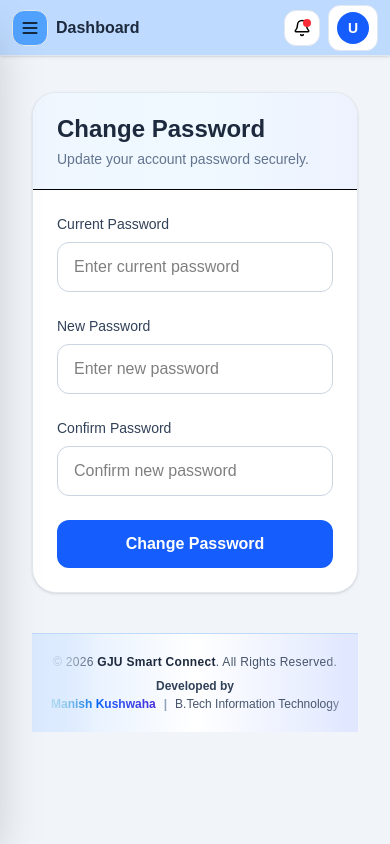
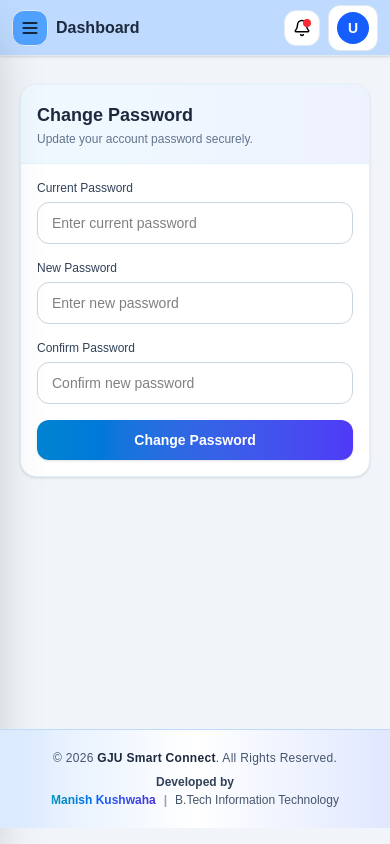
Before and after one commit to mkmanishcse-cell/gju-smart-connect, a Next.js app: page /students/change-password in a window 390 px wide. Built offline with nearby package versions, Linux system fonts and the light colour scheme; no server answers.

Commit message:
fixed students module

```diff
--- a/app/students/change-password/page.tsx
+++ b/app/students/change-password/page.tsx
@@ -177,32 +177,33 @@ export default function ChangePasswordPage() {
 
   return (
 
-    <main className="mx-auto max-w-2xl space-y-8 p-6">
-        <div className="space-y-8">
+    <main className="space-y-6 sm:space-y-8">
+
+      <div className="mx-auto max-w-2xl space-y-6 sm:space-y-8 px-3 py-4 sm:p-6">
 
         {/* Change Password Card */}
 
-  <div className="overflow-hidden rounded-3xl border border-slate-200 bg-white shadow-sm">
+        <div className="overflow-hidden rounded-2xl sm:rounded-3xl border border-sky-100 bg-white shadow-sm">
 
-    <div className="border-b bg-gradient-to-r from-blue-50 via-sky-50 to-indigo-50 px-6 py-5">
+          <div className="border-b border-sky-100 bg-gradient-to-r from-sky-50 via-blue-50 to-indigo-50 px-4 py-4 sm:px-6 sm:py-5">
 
-      <h2 className="text-2xl font-bold text-slate-800">
+            <h2 className="text-lg sm:text-2xl font-bold text-slate-800">
               Change Password
             </h2>
 
-      <p className="mt-1 text-sm text-slate-500">
+            <p className="mt-0.5 sm:mt-1 text-xs sm:text-sm text-slate-500">
               Update your account password securely.
             </p>
 
           </div>
 
-    <div className="space-y-6 p-6">
+          <div className="space-y-4 sm:space-y-6 p-4 sm:p-6">
 
             {/* Current Password */}
 
             <div>
 
-        <label className="mb-2 block text-sm font-medium text-slate-700">
+              <label className="mb-1.5 sm:mb-2 block text-xs sm:text-sm font-medium text-slate-700">
                 Current Password
               </label>
 
@@ -212,7 +213,7 @@ export default function ChangePasswordPage() {
                 onChange={(e) =>
                   setCurrentPassword(e.target.value)
                 }
-          className="w-full rounded-xl border border-slate-300 px-4 py-3 outline-none transition focus:border-blue-500 focus:ring-2 focus:ring-blue-200"
+                className="w-full rounded-xl border border-slate-300 px-3.5 py-2.5 sm:px-4 sm:py-3 text-sm sm:text-base outline-none transition focus:border-sky-500 focus:ring-2 focus:ring-sky-200"
                 placeholder="Enter current password"
               />
 
@@ -222,7 +223,7 @@ export default function ChangePasswordPage() {
 
             <div>
 
-        <label className="mb-2 block text-sm font-medium text-slate-700">
+              <label className="mb-1.5 sm:mb-2 block text-xs sm:text-sm font-medium text-slate-700">
                 New Password
               </label>
 
@@ -232,7 +233,7 @@ export default function ChangePasswordPage() {
                 onChange={(e) =>
                   setNewPassword(e.target.value)
                 }
-          className="w-full rounded-xl border border-slate-300 px-4 py-3 outline-none transition focus:border-blue-500 focus:ring-2 focus:ring-blue-200"
+                className="w-full rounded-xl border border-slate-300 px-3.5 py-2.5 sm:px-4 sm:py-3 text-sm sm:text-base outline-none transition focus:border-sky-500 focus:ring-2 focus:ring-sky-200"
                 placeholder="Enter new password"
               />
 
@@ -242,7 +243,7 @@ export default function ChangePasswordPage() {
 
             <div>
 
-        <label className="mb-2 block text-sm font-medium text-slate-700">
+              <label className="mb-1.5 sm:mb-2 block text-xs sm:text-sm font-medium text-slate-700">
                 Confirm Password
               </label>
 
@@ -252,7 +253,7 @@ export default function ChangePasswordPage() {
                 onChange={(e) =>
                   setConfirmPassword(e.target.value)
                 }
-          className="w-full rounded-xl border border-slate-300 px-4 py-3 outline-none transition focus:border-blue-500 focus:ring-2 focus:ring-blue-200"
+                className="w-full rounded-xl border border-slate-300 px-3.5 py-2.5 sm:px-4 sm:py-3 text-sm sm:text-base outline-none transition focus:border-sky-500 focus:ring-2 focus:ring-sky-200"
                 placeholder="Confirm new password"
               />
 
@@ -262,7 +263,7 @@ export default function ChangePasswordPage() {
 
             {error && (
 
-        <div className="rounded-xl border border-red-200 bg-red-50 px-4 py-3 text-sm font-medium text-red-600">
+              <div className="rounded-xl border border-red-200 bg-red-50 px-3.5 py-2.5 sm:px-4 sm:py-3 text-xs sm:text-sm font-medium text-red-600">
 
                 {error}
 
@@ -274,7 +275,7 @@ export default function ChangePasswordPage() {
 
             {message && (
 
-        <div className="rounded-xl border border-green-200 bg-green-50 px-4 py-3 text-sm font-medium text-green-700">
+              <div className="rounded-xl border border-emerald-200 bg-emerald-50 px-3.5 py-2.5 sm:px-4 sm:py-3 text-xs sm:text-sm font-medium text-emerald-700">
 
                 {message}
 
@@ -287,7 +288,7 @@ export default function ChangePasswordPage() {
             <button
               onClick={changePassword}
               disabled={loading}
-        className="w-full rounded-xl bg-blue-600 px-5 py-3 font-semibold text-white transition hover:bg-blue-700 disabled:cursor-not-allowed disabled:opacity-50"
+              className="w-full rounded-xl bg-gradient-to-r from-sky-600 to-indigo-600 px-5 py-2.5 sm:py-3 text-sm sm:text-base font-semibold text-white shadow-sm transition hover:from-sky-700 hover:to-indigo-700 disabled:cursor-not-allowed disabled:opacity-50"
             >
 
               {loading
@@ -299,8 +300,18 @@ export default function ChangePasswordPage() {
           </div>
 
         </div>
+
+      </div>
+
+      {/* Footer: outside the padded/max-w container so it's edge-to-edge on both mobile + desktop */}
+       <div
+        className="
+          fixed inset-x-0 bottom-4 z-50
+          sm:static sm:bottom-auto
+          -mx-2 sm:-mx-4 md:-mx-6 lg:-mx-8
+        "
+      >
         <Footer />
-
       </div>
 
     </main>
```
Lines whose indentation alone changed are shown as unchanged.
